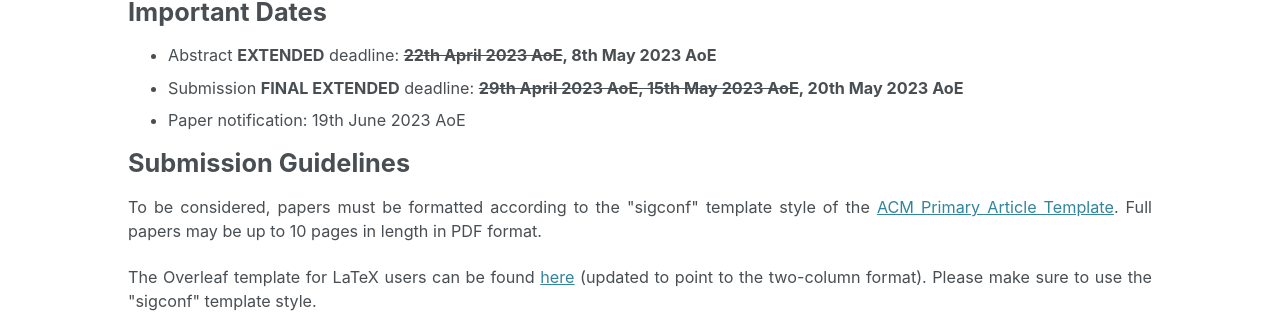
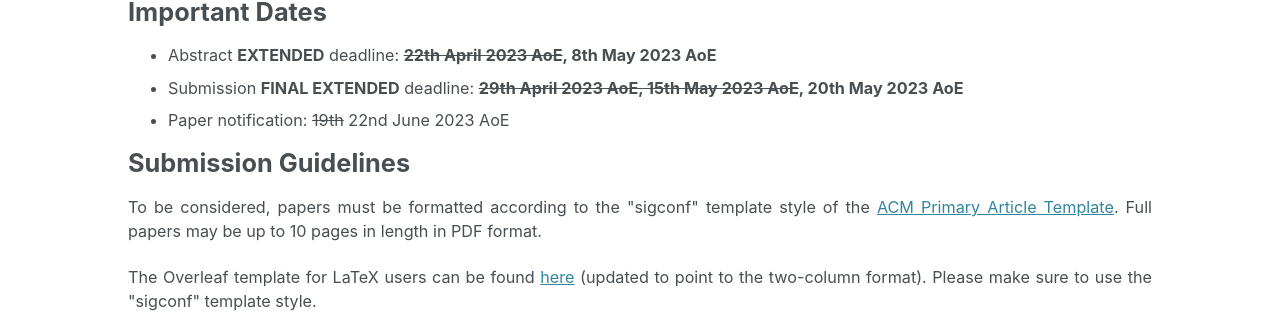
Before and after one commit to eurompi23/eurompi23.github.io, a Jekyll site: the page built from _pages/call.md, in a window 1280 px wide and 900 px high, scrolled down 1506 px. Shown: the part 193-506 px from the top of the window. Built offline with Jekyll 4.4.1, drawn with Linux system fonts in a browser that asks for light colours; cached includes are drawn as plain includes.

Commit message:
update author notification date

```diff
--- a/_includes/card-important-dates.html
+++ b/_includes/card-important-dates.html
@@ -8,7 +8,7 @@
         <ul class="list-group list-group-flush">
 	<li class="list-group-item bg-faded text-muted">Abstract <b>EXTENDED</b> deadline: <b>8th May 2023 AoE</b></li>
 	<li class="list-group-item bg-faded text-muted">Submission <b>FINAL EXTENDED</b> deadline: <b>20th May 2023 AoE</b></li>
-	<li class="list-group-item bg-faded text-muted">Paper notification: 19th June 2023 AoE</li>
+	<li class="list-group-item bg-faded text-muted">Paper notification: <s>19th</s> 22nd June 2023 AoE</li>
 	<li class="list-group-item bg-faded text-muted">Short papers and posters submission deadline: <b>1st July 2023 AoE</b></li>
 	<li class="list-group-item bg-faded text-muted">Short papers and posters notification: 10th July 2023 AoE</li>
 	<!-- <li class="list-group-item bg-faded text-muted">Camera-ready version: TBD</li> -->
--- a/_pages/call.md
+++ b/_pages/call.md
@@ -55,7 +55,7 @@
 <ul>
 <li> Abstract <b>EXTENDED</b> deadline: <b><del>22th April 2023 AoE</del>, 8th May 2023 AoE</b></li>
 <li> Submission <b>FINAL EXTENDED</b> deadline: <b><del>29th April 2023 AoE, 15th May 2023 AoE</del>, 20th May 2023 AoE</b></li>
-<li> Paper notification: 19th June 2023 AoE</li>
+<li> Paper notification: <s>19th</s> 22nd June 2023 AoE</li>
 <!-- <li> Camera-ready version: TBD</li> -->
 </ul>
 
```
